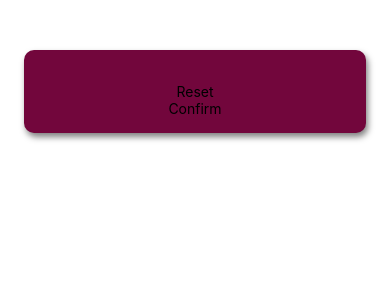
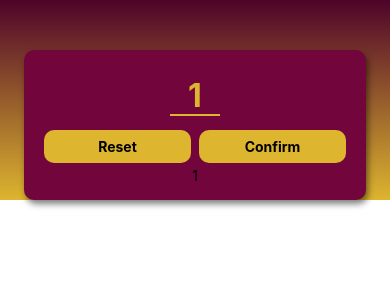
Before and after one commit to rauchrods/guess-game-rn-app, a React Native app: screen / in a window 390 px wide. Shown: the top 300 px of the page. Built offline with nearby package versions, Linux system fonts and the light colour scheme.

Commit message:
added bg

```diff
--- a/App.js
+++ b/App.js
@@ -1,18 +1,22 @@
 import { SafeAreaView, StyleSheet } from "react-native";
 import StartGameScreen from "./pages/StartGameScreen";
 import { StatusBar } from "expo-status-bar";
+import { LinearGradient } from "expo-linear-gradient";
 
 export default function App() {
   return (
-    <SafeAreaView style={styles.screen}>
-      <StartGameScreen />
-      <StatusBar style="inverted" />
+    <SafeAreaView style={styles.rootScreen}>
+      <StatusBar style="auto" />
+      <LinearGradient colors={["#4e0329", "#ddb52f"]}>
+        <StartGameScreen />
+      </LinearGradient>
     </SafeAreaView>
   );
 }
 
 const styles = StyleSheet.create({
-  screen: {
+  rootScreen: {
     flex: 1,
+    // backgroundColor: "#ddb52f",
   },
 });
--- a/components/PrimaryButton.js
+++ b/components/PrimaryButton.js
@@ -1,14 +1,37 @@
-import { StyleSheet, Text, View } from "react-native";
+import { StyleSheet, Text, View, Pressable } from "react-native";
 import React from "react";
 
-const PrimaryButton = ({ children, ...props }) => {
+const PrimaryButton = ({ children, onPress, ...props }) => {
   return (
-    <View>
-      <Text>{children}</Text>
-    </View>
+    <Pressable
+      style={({ pressed }) => [props.style, pressed && styles.pressed]}
+      android_ripple={{ color: "#ddb50f" }}
+      onPress={onPress}
+    >
+      <View style={styles.buttonContainer}>
+        <Text style={styles.buttonText}>{children}</Text>
+      </View>
+    </Pressable>
   );
 };
 
 export default PrimaryButton;
 
-const styles = StyleSheet.create({});
+const styles = StyleSheet.create({
+  buttonContainer: {
+    backgroundColor: "#ddb52f",
+    borderRadius: 10,
+    paddingVertical: 8,
+    paddingHorizontal: 16,
+    elevation: 3,
+    margin: 4,
+    // width: 100,
+  },
+  buttonText: {
+    textAlign: "center",
+    fontWeight: "bold",
+  },
+  pressed: {
+    opacity: 0.75,
+  },
+});
--- a/package.json
+++ b/package.json
@@ -11,6 +11,7 @@
   },
   "dependencies": {
     "expo": "~52.0.40",
+    "expo-linear-gradient": "~14.0.2",
     "expo-status-bar": "~2.0.1",
     "guess-game": "file:",
     "react": "18.3.1",
--- a/pages/StartGameScreen.js
+++ b/pages/StartGameScreen.js
@@ -3,22 +3,35 @@ import React, { useState } from "react";
 import PrimaryButton from "../components/PrimaryButton";
 
 const StartGameScreen = () => {
-  const [inputNumber, setInputNumber] = useState(1);
+  const [inputNumber, setInputNumber] = useState("1");
 
   const onInputChange = (input) => {
-    if (typeof input == "number") {
-      setInputNumber(input);
-      return;
-    } else {
-      console.log("Please enter a number no text allowed");
-    }
+    setInputNumber(input);
+  };
+
+  const onResetHandler = () => {
+    setInputNumber("1");
   };
 
   return (
     <View style={styles.inputContainer}>
-      <TextInput />
-      <PrimaryButton>Reset</PrimaryButton>
-      <PrimaryButton>Confirm</PrimaryButton>
+      <TextInput
+        style={styles.numberInput}
+        maxLength={2}
+        keyboardType="number-pad"
+        onChangeText={onInputChange}
+        value={inputNumber}
+      />
+      <View style={styles.buttonsContainer}>
+        <View style={{ flex: 1 }}>
+          <PrimaryButton onPress={onResetHandler}>Reset</PrimaryButton>
+        </View>
+        <View style={{ flex: 1 }}>
+          <PrimaryButton>Confirm</PrimaryButton>
+        </View>
+      </View>
+
+      <Text>{inputNumber}</Text>
     </View>
   );
 };
@@ -42,12 +55,22 @@ const styles = StyleSheet.create({
     shadowRadius: 6,
     alignItems: "center",
   },
-  input: {
+  numberInput: {
     height: 40,
-    margin: 12,
-    borderWidth: 1,
-    padding: 10,
-    width: "auto",
+    width: 50,
+    fontSize: 32,
+    borderBottomColor: "#ddb52f",
+    borderBottomWidth: 2,
+    color: "#ddb52f",
+    marginVertical: 10,
+    fontWeight: "bold",
     textAlign: "center",
   },
+  buttonsContainer: {
+    flexDirection: "row",
+    // borderBlockColor: "#ddb52f",
+    // borderWidth: 2,
+    width: "100%",
+    justifyContent: "space-between",
+  },
 });
```
Also changed, not shown: 1 other file (tests, documents, lock files or other folders).
